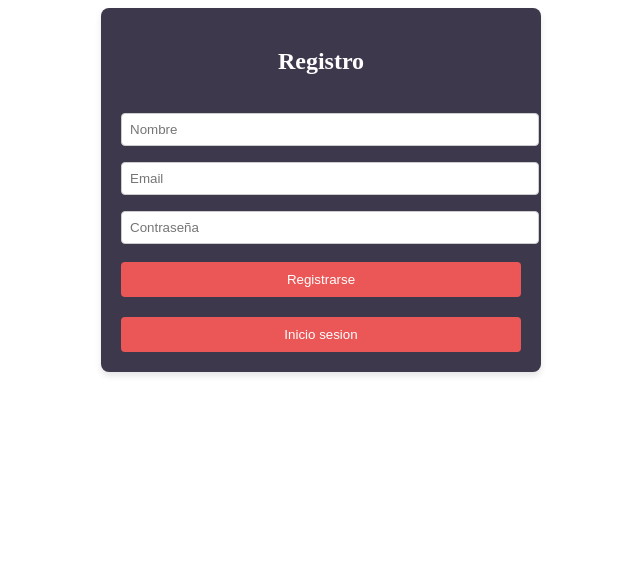
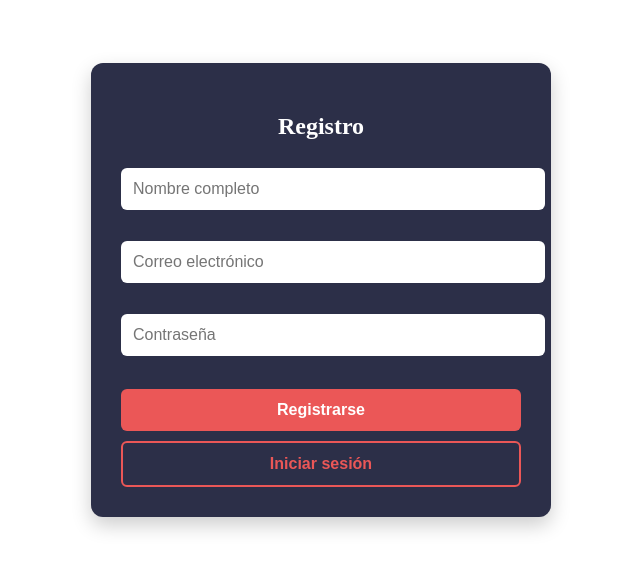
Before and after one commit to haroldjose/Final_Tasks_Manager, a React (Create React App) app in the folder frontend/: page /register in a window 1280 px wide. Shown: the top 570 px of the page, without its empty margins (319-959 px from the left). Built offline with nearby package versions, Linux system fonts and the light colour scheme.

Commit message:
modificaciones ssh

```diff
--- a/frontend/src/index.css
+++ b/frontend/src/index.css
@@ -173,3 +173,74 @@ li{
   background-color: #eb5757;
   color: white;
 }
+
+/* otro cambio */
+.register-container {
+  max-width: 400px;
+  margin: 5% auto;
+  padding: 30px;
+  background: #2c2f48;
+  box-shadow: 0 8px 20px rgba(0, 0, 0, 0.2);
+  border-radius: 12px;
+  text-align: center;
+}
+
+.register-title {
+  color: #ffffff;
+  margin-bottom: 20px;
+  font-size: 24px;
+  font-weight: bold;
+}
+
+.register-form {
+  display: flex;
+  flex-direction: column;
+  gap: 15px;
+}
+
+.register-input {
+  padding: 12px;
+  border: none;
+  border-radius: 6px;
+  background-color: #ffffff;
+  font-size: 16px;
+  transition: box-shadow 0.3s ease;
+}
+
+.register-input:focus {
+  outline: none;
+  box-shadow: 0 0 0 3px rgba(235, 87, 87, 0.3);
+}
+
+.register-button,
+.register-secondary-button {
+  padding: 12px;
+  border: none;
+  border-radius: 6px;
+  font-size: 16px;
+  cursor: pointer;
+  transition: all 0.3s ease;
+}
+
+.register-button {
+  background-color: #eb5757;
+  color: white;
+  font-weight: bold;
+}
+
+.register-button:hover {
+  background-color: #d94444;
+}
+
+.register-secondary-button {
+  background-color: transparent;
+  color: #eb5757;
+  font-weight: bold;
+  border: 2px solid #eb5757;
+  margin-top: 10px;
+}
+
+.register-secondary-button:hover {
+  background-color: #eb5757;
+  color: white;
+}
--- a/frontend/src/pages/RegisterPage.js
+++ b/frontend/src/pages/RegisterPage.js
@@ -24,16 +24,51 @@ const RegisterPage = () => {
       };
 
     return (
-        <div class="container auth-container auth-form">
-            <h2 class="h2">Registro</h2>
-            <form onSubmit={handleSubmit}>
-                <input type="text" class="input" placeholder="Nombre" value={name} onChange={(e) => setName(e.target.value)} />
-                <input type="email" class="input" placeholder="Email" value={email} onChange={(e) => setEmail(e.target.value)} />
-                <input type="password" class="input" placeholder="Contraseña" value={password} onChange={(e) => setPassword(e.target.value)} />
-                <button class="button" type="submit">Registrarse</button>
-            </form>
-            <button class="button" onClick={handleLogin}>Inicio sesion</button>
-        </div>
+        // <div class="container auth-container auth-form">
+        //     <h2 class="h2">Registro</h2>
+        //     <form onSubmit={handleSubmit}>
+        //         <input type="text" class="input" placeholder="Nombre" value={name} onChange={(e) => setName(e.target.value)} />
+        //         <input type="email" class="input" placeholder="Email" value={email} onChange={(e) => setEmail(e.target.value)} />
+        //         <input type="password" class="input" placeholder="Contraseña" value={password} onChange={(e) => setPassword(e.target.value)} />
+        //         <button class="button" type="submit">Registrarse</button>
+        //     </form>
+        //     <button class="button" onClick={handleLogin}>Inicio sesion</button>
+        // </div>
+        <div className="register-container">
+      <h2 className="register-title">Registro</h2>
+      <form className="register-form" onSubmit={handleSubmit}>
+        <input
+          type="text"
+          className="register-input"
+          placeholder="Nombre completo"
+          value={name}
+          onChange={(e) => setName(e.target.value)}
+          required
+        />
+        <input
+          type="email"
+          className="register-input"
+          placeholder="Correo electrónico"
+          value={email}
+          onChange={(e) => setEmail(e.target.value)}
+          required
+        />
+        <input
+          type="password"
+          className="register-input"
+          placeholder="Contraseña"
+          value={password}
+          onChange={(e) => setPassword(e.target.value)}
+          required
+        />
+        <button className="register-button" type="submit">
+          Registrarse
+        </button>
+      </form>
+      <button className="register-secondary-button" onClick={handleLogin}>
+        Iniciar sesión
+      </button>
+    </div>
     );
 };
 
```
